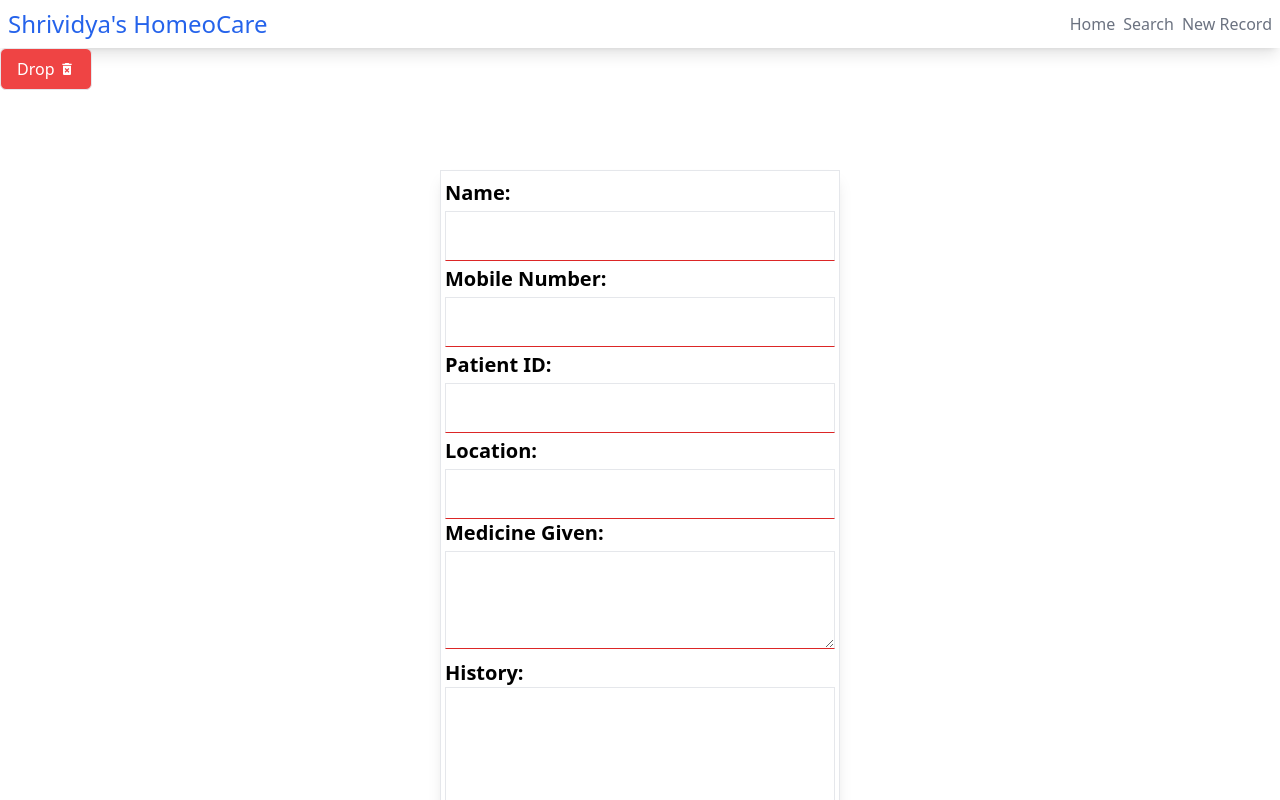
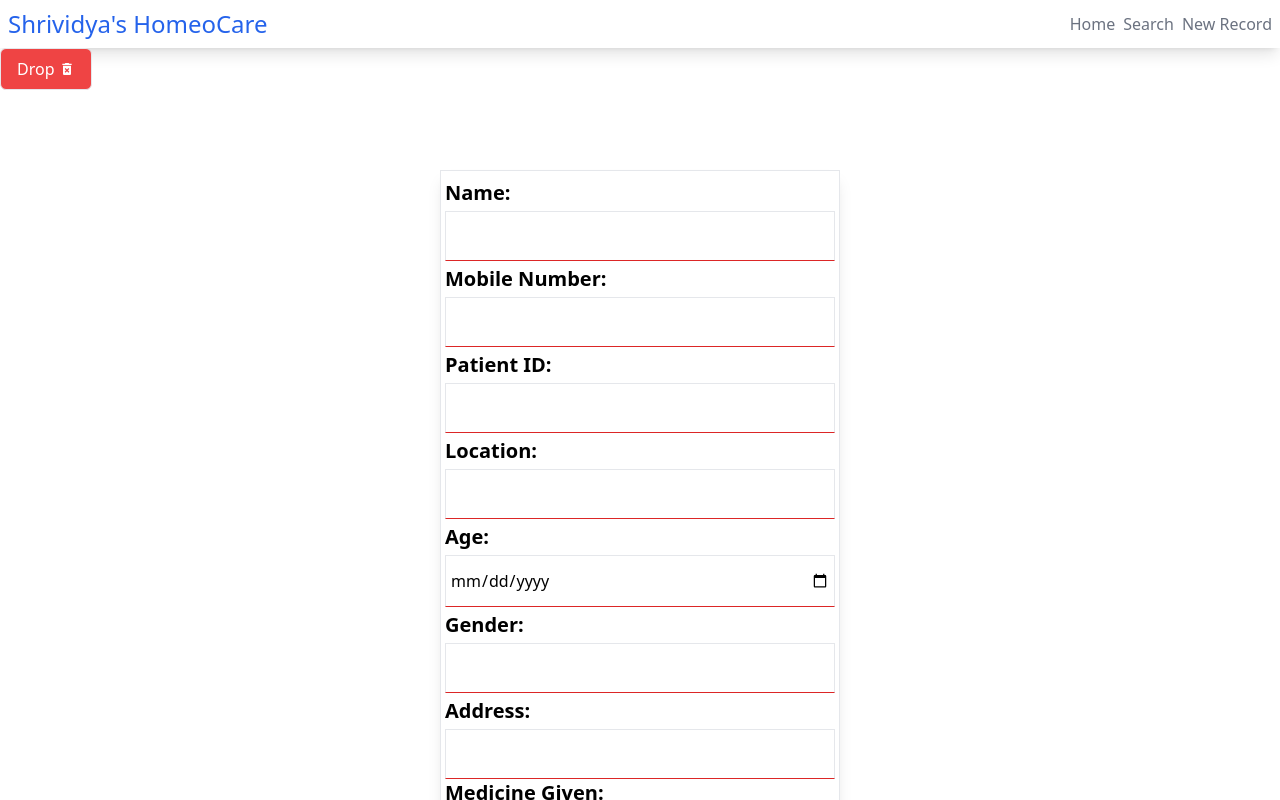
Before and after one commit to SHRIVISHNU-CM/Medicos, a React (Vite) app in the folder frontend/: page /edit/1 in a window 1280 px wide. Shown: the top 800 px of the page. Built offline with nearby package versions, Linux system fonts and the light colour scheme; no server answers.

Commit message:
adding few editting

```diff
--- a/frontend/src/Components/Edit.jsx
+++ b/frontend/src/Components/Edit.jsx
@@ -12,7 +12,10 @@ function Edit() {
     name: "",
     phoneno: "",
     history: "",
-    patient_id: ""
+    patient_id: "",
+    age: "",
+    gender: "",
+    address: ""
   })
   const FetchById = `http://localhost:3001/Medico/byid/${id}`;
   const UPDATEAPI = `http://localhost:3001/Medico/editarticle/${id}`
@@ -27,7 +30,10 @@ function Edit() {
           history: res.data.history,
           patient_id: res.data.patient_id,
           location: res.data.location,
-          medicine_given: res.data.medicine_given
+          medicine_given: res.data.medicine_given,
+          age: res.data.age,
+          gender: res.data.gender,
+          address: res.data.address
         })
         console.log(res)
       })
@@ -50,10 +56,10 @@ function Edit() {
   }
   return (
     <>
-    <button className='bg-red-500 border px-4 py-2 rounded-md text-white flex items-center gap-1'
+      <button className='bg-red-500 border px-4 py-2 rounded-md text-white flex items-center gap-1'
         onClick={HandleDrop}>
         Drop
-        <MdDeleteForever/>
+        <MdDeleteForever />
       </button>
       <main className='flex justify-center my-20'>
         <form onSubmit={HandleUpdate} className='border p-1 w-[400px] shadow-lg'>
@@ -93,8 +99,36 @@ function Edit() {
             value={values.location}
             onChange={e => SetValues({ ...values, location: e.target.value })}
           />
-
-
+          <div className='my-1'>
+            <label className="font-semibold text-xl">Age:</label>
+          </div>
+          <input
+            className='border border-b-red-600 outline-none w-full px-1 py-3'
+            type="date"
+            name="age"
+            value={values.age}
+            onChange={e => SetValues({ ...values, age: e.target.value })}
+          />
+          <div className='my-1'>
+            <label className="font-semibold text-xl">Gender:</label>
+          </div>
+          <input
+            className='border border-b-red-600 outline-none w-full px-1 py-3'
+            type="text"
+            name="age"
+            value={values.gender}
+            onChange={e => SetValues({ ...values, gender: e.target.value })}
+          />
+          <div className='my-1'>
+            <label className="font-semibold text-xl">Address:</label>
+          </div>
+          <input
+            className='border border-b-red-600 outline-none w-full px-1 py-3'
+            type="text"
+            name="age"
+            value={values.address}
+            onChange={e => SetValues({ ...values, address: e.target.value })}
+          />
           <h1 className="font-semibold text-xl">Medicine Given:</h1>
           <div className='my-1'>
             <textarea
@@ -120,16 +154,9 @@ function Edit() {
               Update
               <FiEdit />
             </button>
-
-
           </div>
-
-
         </form>
       </main>
-
-
-
     </>
   )
 }
```
